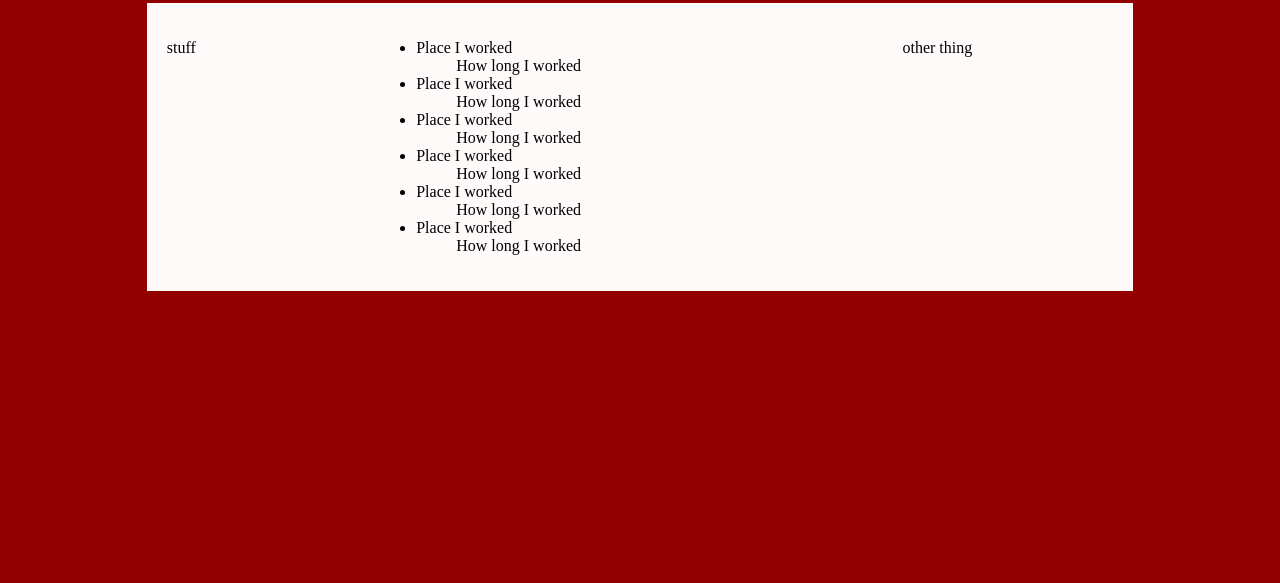
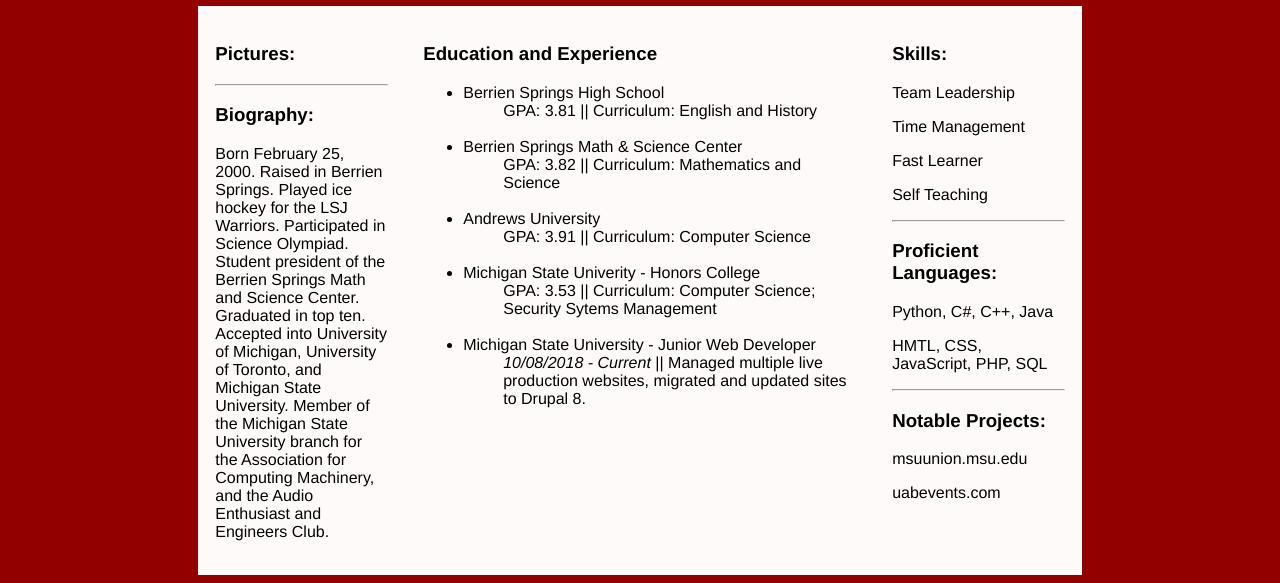
Before and after one commit to Yavic22/Yavic22.github.io, a plain HTML site: page index.html in a window 1280 px wide. Shown: the part 228-811 px from the top of the page. Drawn offline with Linux system fonts and the light colour scheme; a web font is replaced by a local one.

Commit message:
Add correct fonts for branding. Replace dummy text with basic resume. Change styling to have header and body line up.

```diff
--- a/cs/index_style.css
+++ b/cs/index_style.css
@@ -1,6 +1,26 @@
 @font-face {
     font-family: 'Abang';
-    src:url(../fonts/Abang.ttf);
+    src:url("../fonts/Abang.ttf");
+}
+@font-face {
+    font-family: 'Arimo';
+    src:url("../fonts/Arimo-Regular.ttf");
+}
+@font-face {
+    font-family: 'Arimo';
+    src:url("../fonts/Arimo-Bold.ttf");
+    font-weight: bold;
+}
+@font-face {
+    font-family: 'Arimo';
+    src:url("../fonts/Arimo-Italic.ttf");
+    font-style: italic;
+}
+@font-face {
+    font-family: 'Arimo';
+    src:url("../fonts/Arimo-BoldItalic.ttf");
+    font-weight: bold;
+    font-style: italic;
 }
 h1 {
     color: white;
@@ -10,41 +30,43 @@ h2 {
 }
 body {
     background-color: #920000;
+    font-family: 'Arimo';
 }
 .main {
-    margin-left: 11%;
-    margin-right: 11%;
+    margin-left: 15%;
+    margin-right: 15%;
     display: flex;
-    width: 78%;
+    width: 70%;
     flex-direction: row;
+    justify-content: center;
 }
 .left {
     background-color: snow;
     order: 1;
-    flex-grow: 1;
+    flex: 1 2 15%;
     padding: 2%;
 }
 .middle {
     background-color: snow;
     order: 2;
-    flex-grow: 2;
+    flex: 2 1 40%;
     padding: 2%;
 }
 .right {
     background-color: snow;
     order: 3;
-    flex-grow: 1;
+    flex: 1 2 15%;
     padding: 2%;
 }
 #hero {
     background-image: url('../images/Everett R Case - Hero.png');
     background-position: center;
     background-repeat: no-repeat;
-    background-size: auto;
+    background-size: 70%;
     font-family: 'Abang';
     text-align: center;
     font-size: 5em;
-    margin: 0px;
+    margin-top: -1%;
     padding-top: 5%;
     padding-bottom: 5%;
     -webkit-text-stroke: 2px black;
@@ -54,6 +76,6 @@ body {
     text-align: center;
     font-size: 1em;
     z-index: 2;
-    margin-top: -2%;
+    margin-top: -5%;
 
 }
--- a/index.html
+++ b/index.html
@@ -14,44 +14,59 @@
     </div>
     <div class="main">
         <div class="left">
-            <p>stuff</p>
+            <h3>Pictures: </h3>
+            <hr>
+            <h3>Biography: </h3>
+            <p>Born February 25, 2000. Raised in Berrien Springs. Played ice hockey for the LSJ Warriors. Participated in Science Olympiad. Student president of the Berrien Springs Math and Science Center. Graduated in top ten. Accepted into University of Michigan, University of Toronto, and Michigan State University. Member of the Michigan State University branch for the Association for Computing Machinery, and the Audio Enthusiast and Engineers Club.</p>
         </div>
         <div class="middle">
+            <h3>Education and Experience</h3>
             <ul>
-                <li> Place I worked
+                <li> Berrien Springs High School
                     <ul>
-                        How long I worked
+                        GPA: 3.81 || Curriculum: English and History
                     </ul>
                 </li>
-                <li> Place I worked
+                <br>
+                <li> Berrien Springs Math & Science Center
                     <ul>
-                        How long I worked
+                        GPA: 3.82 || Curriculum: Mathematics and Science
                     </ul>
                 </li>
-                <li> Place I worked
+                <br>
+                <li> Andrews University
                     <ul>
-                        How long I worked
+                        GPA: 3.91 || Curriculum: Computer Science
                     </ul>
                 </li>
-                <li> Place I worked
+                <br>
+                <li> Michigan State Univerity - Honors College
                     <ul>
-                        How long I worked
+                        GPA: 3.53 || Curriculum: Computer Science; Security Sytems Management
                     </ul>
                 </li>
-                <li> Place I worked
+                <br>
+                <li> Michigan State University - Junior Web Developer
                     <ul>
-                        How long I worked
-                    </ul>
-                </li>
-                <li> Place I worked
-                    <ul>
-                        How long I worked
+                        <i>10/08/2018 - Current</i> || Managed multiple live production websites, migrated and updated sites to Drupal 8.
                     </ul>
                 </li>
             </ul>
         </div>
         <div class="right">
-            <p>other thing</p>
+            <h3>Skills: </h3>
+            <p>Team Leadership</p>
+            <p>Time Management</p>
+            <p>Fast Learner</p>
+            <p>Self Teaching</p>
+            <hr>
+            <h3>Proficient Languages:</h3>
+            <p>Python, C#, C++, Java</p>
+            <p>HMTL, CSS, JavaScript, PHP, SQL</p>
+            <hr>
+            <h3>Notable Projects: </h3>
+            <p>msuunion.msu.edu</p>
+            <p>uabevents.com</p>
         </div>
     </div>
 </body>
```
Also changed, not shown: fonts/Arimo-Bold.ttf (added), fonts/Arimo-BoldItalic.ttf (added), fonts/Arimo-Italic.ttf (added), fonts/Arimo-Regular.ttf (added).
